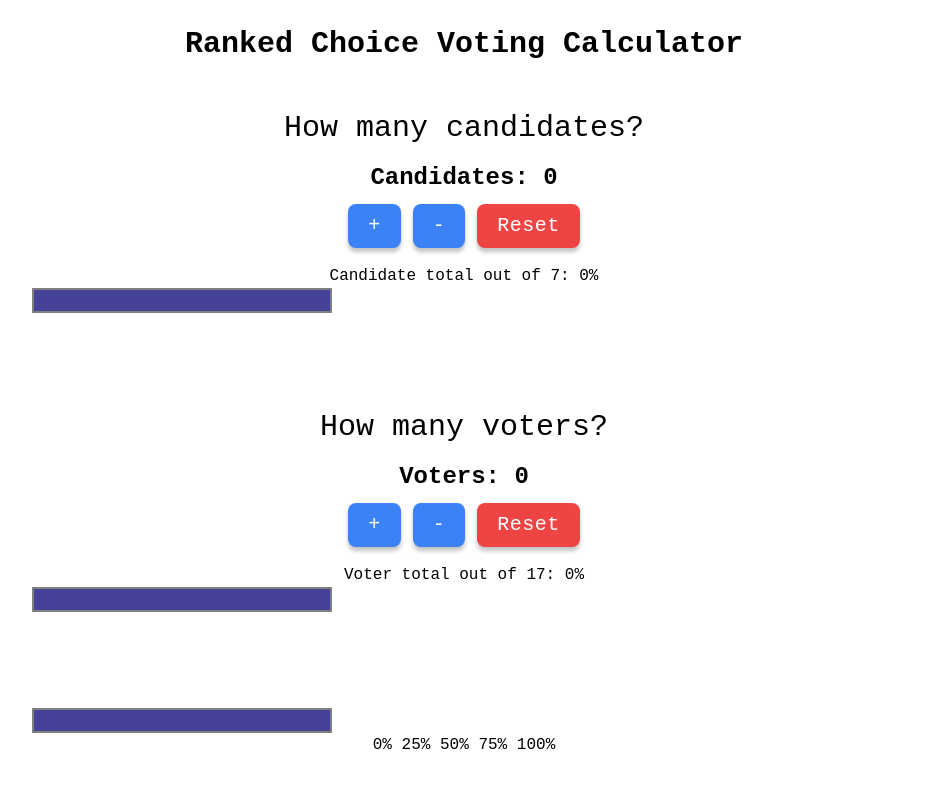
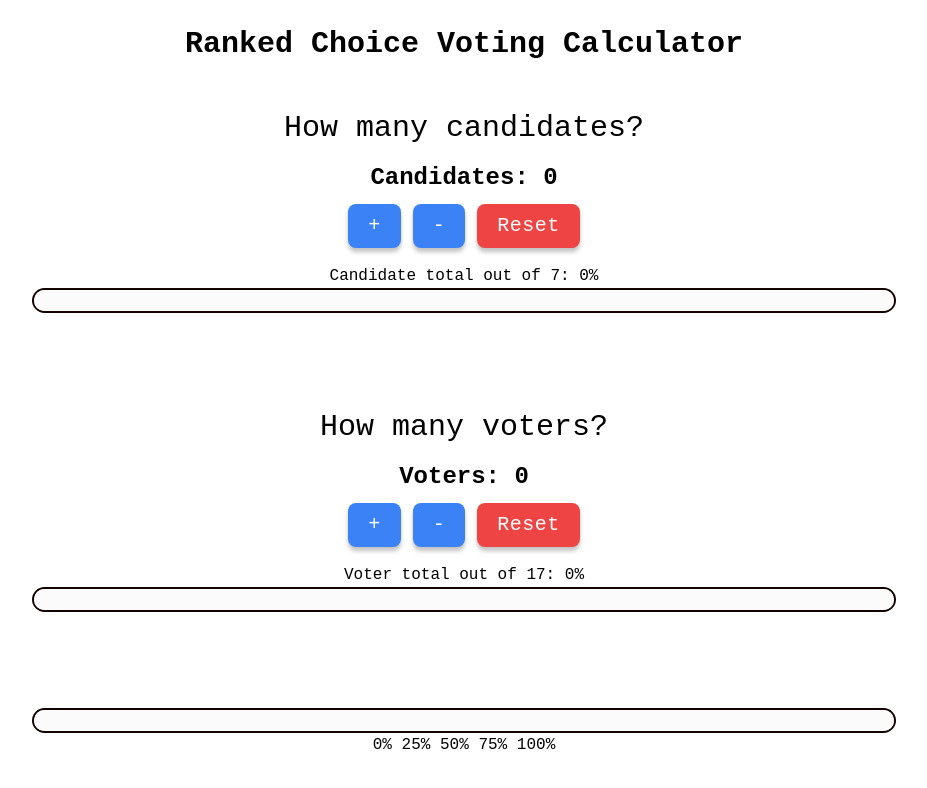
Before and after one commit to BrettEastman/RankedChoice, a Svelte app: page / in a window 1280 px wide. Shown: the top 788 px of the page, without its empty margins (176-1103 px from the left). Built offline with nearby package versions, Linux system fonts and the light colour scheme.

Commit message:
CSS for progress element, borrow Svelte version of progress bar for comparison

```diff
--- a/src/App.svelte
+++ b/src/App.svelte
@@ -71,20 +71,21 @@
 </main>
 
 <style>
-	/* progress {
-		display: block;
-		width: 100%;
-	} */
   progress {
     display: flex;
-      width: 300px;
+    flex-direction: column;
+    justify-content: center;
+    border-radius: 2rem;
+    width: 100%;
     height: 25px;
-      border: 2px solid gray;
+    border: 2px solid rgb(18, 1, 1);
     }
     progress::-webkit-progress-bar {
-         background-color: rgb(69, 66, 152);
+        background-color: rgb(252, 251, 251);
+        border-radius: 2rem;
     }
     progress::-webkit-progress-value {
-         background-color: rgb(239, 209, 209);
+        background-color: rgb(119, 126, 167);
+        border-radius: 2rem;
     }
 </style>
```
Lines whose indentation alone changed are shown as unchanged.
